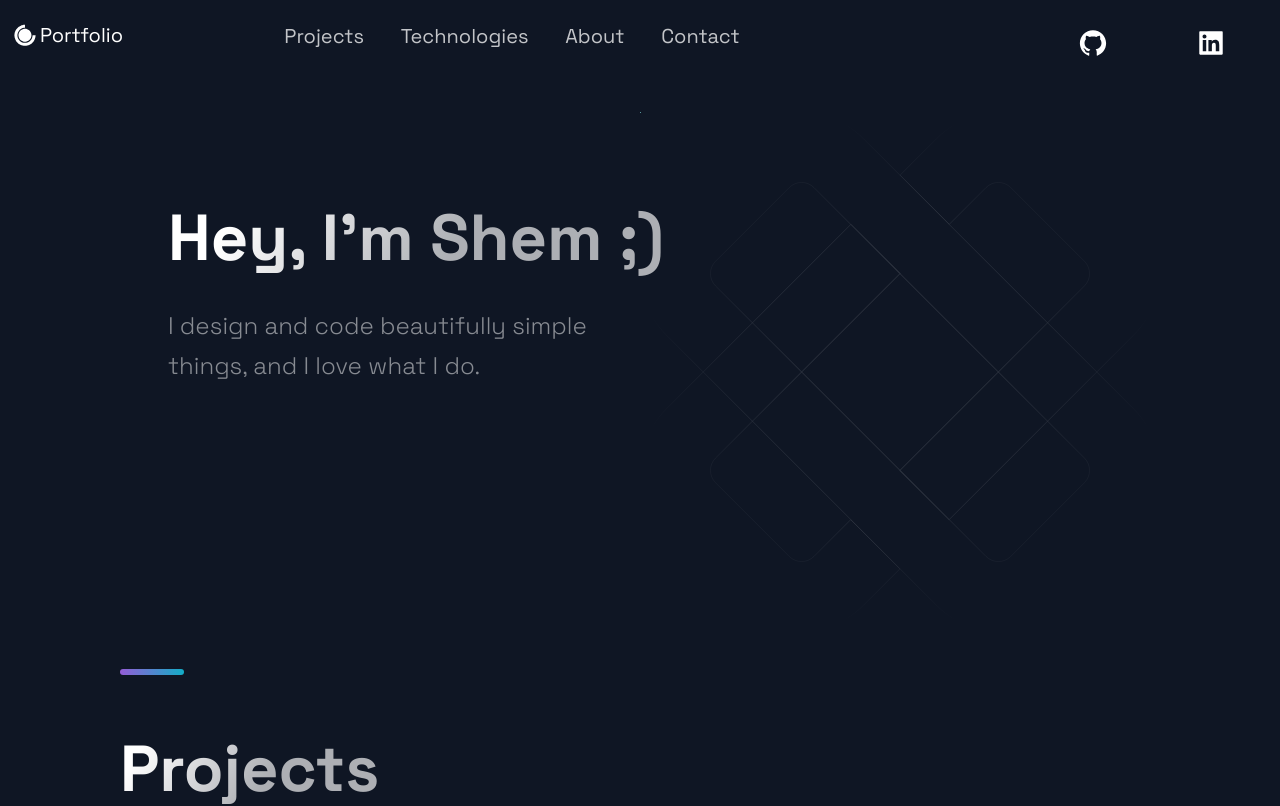
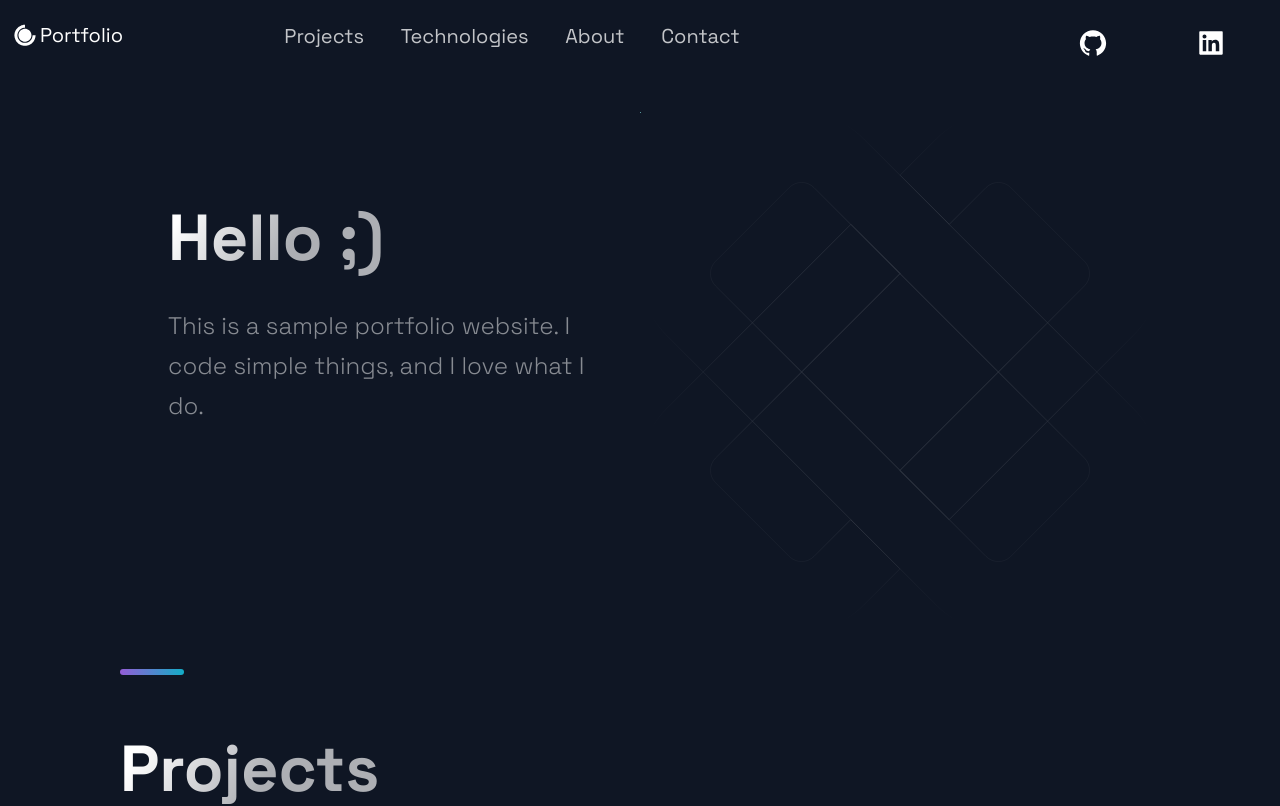
Before and after one commit to sjaustria22/portfolio_website, a Next.js app: page / in a window 1280 px wide. Shown: the top 806 px of the page. Built offline with nearby package versions, Linux system fonts and the light colour scheme.

Commit message:
Update Hero.js

```diff
--- a/src/components/Hero/Hero.js
+++ b/src/components/Hero/Hero.js
@@ -8,10 +8,10 @@
  <Section row nonpadding>
     <LeftSection>
       <SectionTitle main center>
-        Hey, I'm Shem ;)
+        Hello ;)
       </SectionTitle>
       <SectionText>
-      I design and code beautifully simple things, and I love what I do.
+      This is a sample portfolio website. I code simple things, and I love what I do.
       </SectionText>
     </LeftSection>
   </Section>
```
